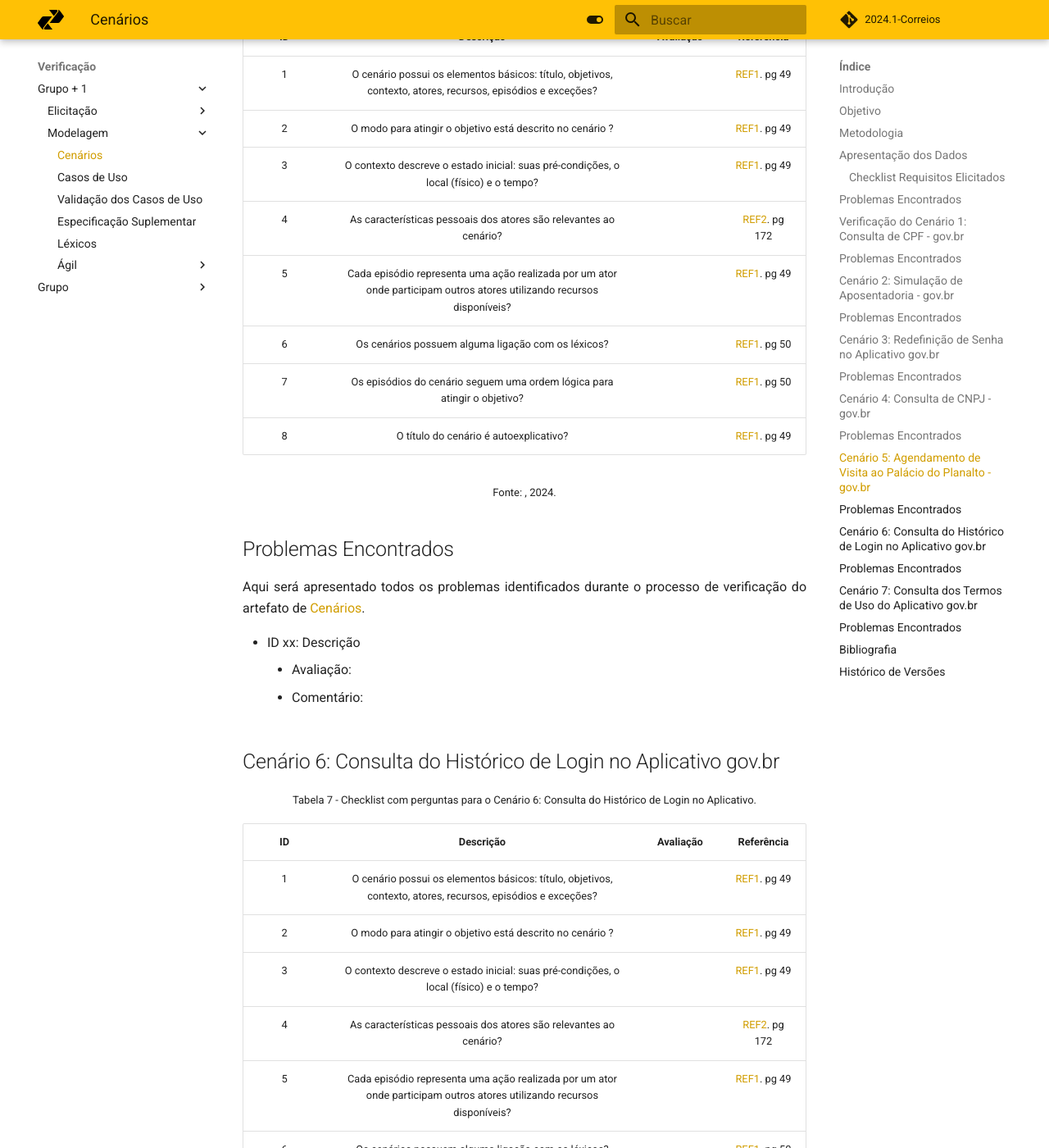
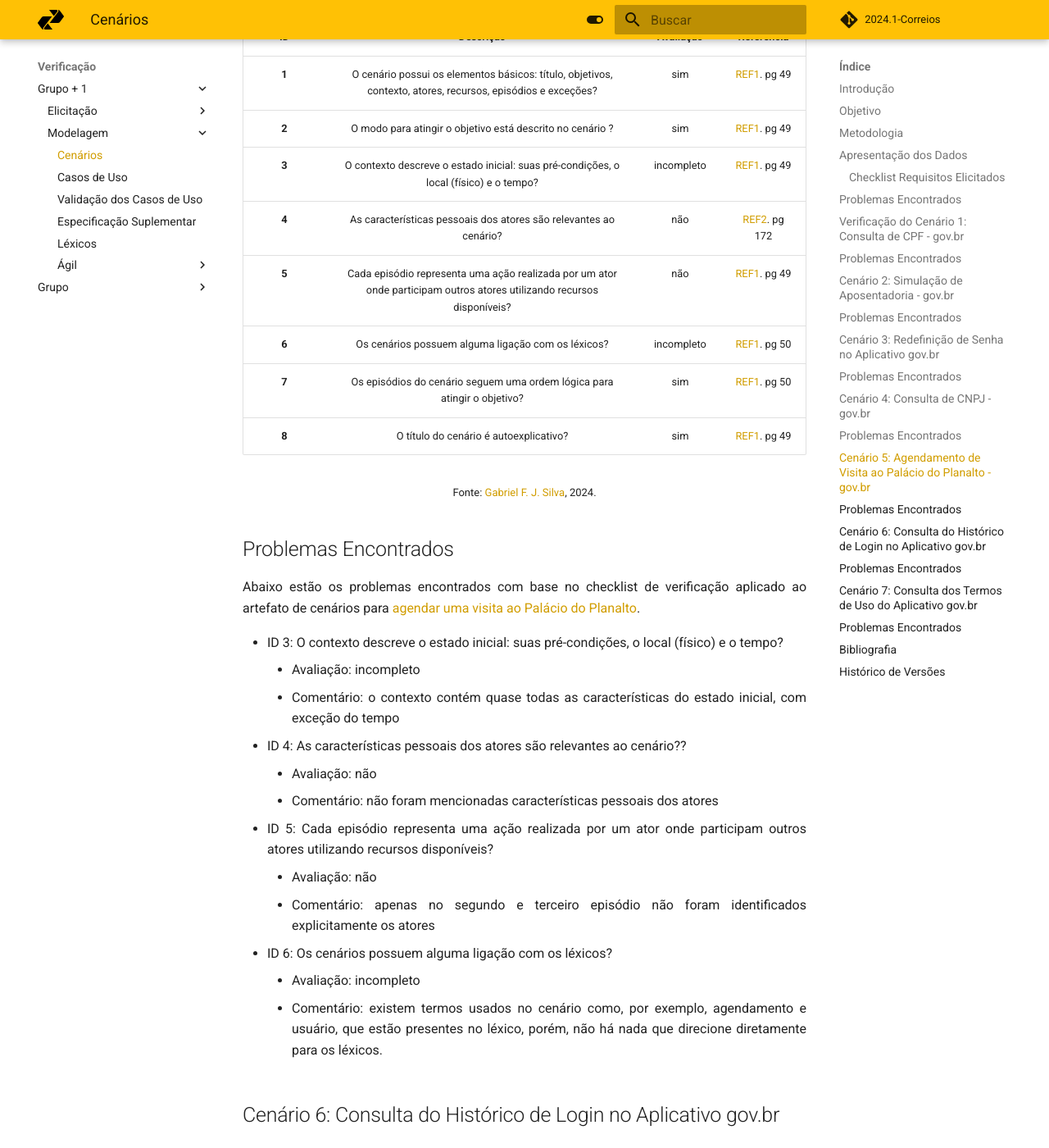
Before and after one commit to Requisitos-de-Software/2024.1-Serasa, an MkDocs documentation site: the page built from docs/verificacao/grupo+1/modelagem/cenarios.md, in a window 1280 px wide and 1400 px high, scrolled down 6188 px. Shown: the whole window at 82% size. Built offline with MkDocs 1.6.1 and Material for MkDocs 9.7.7, drawn with Linux system fonts in a browser that asks for light colours; comment, search, counter and statistics services are not loaded.

Commit message:
Update cenarios.md

```diff
--- a/docs/verificacao/grupo+1/modelagem/cenarios.md
+++ b/docs/verificacao/grupo+1/modelagem/cenarios.md
@@ -169,27 +169,36 @@ Aqui será apresentado todos os problemas identificados durante o processo de ve
 <font size="2"><p style="text-align: center">Tabela 6 - Checklist com perguntas para o Cenário 5: Agendamento de Visita ao Palácio do Planalto.</p></font>
 
 
-|ID| Descrição | Avaliação | Referência|
-|:--:|:--:|:--:|:--:|
-|1| O cenário possui os elementos básicos: título, objetivos, contexto, atores, recursos, episódios e exceções? |  | <a href="#ref1">REF1</a>. pg 49 |
-|2| O modo para atingir o objetivo está descrito no cenário ? |  | <a href="#ref1">REF1</a>. pg 49 |
-|3|  O contexto descreve o estado inicial: suas pré-condições, o local (físico) e o tempo? |  | <a href="#ref1">REF1</a>. pg 49 |
-|4|  As características pessoais dos atores são relevantes ao cenário? |  | <a href="#ref2">REF2</a>. pg 172 |
-|5|  Cada episódio representa uma ação realizada por um ator onde participam outros atores utilizando recursos disponíveis? |  | <a href="#ref1">REF1</a>. pg 49 |
-|6|  Os cenários possuem alguma ligação com os léxicos? |  | <a href="#ref1">REF1</a>. pg 50 |
-|7|  Os episódios do cenário seguem uma ordem lógica para atingir o objetivo?	 |  | <a href="#ref1">REF1</a>. pg 50 |
-|8| O título do cenário é autoexplicativo?	 |  | <a href="#ref1">REF1</a>. pg 49 |
+| ID  | Descrição | Avaliação | Referência|
+| :-: | :-------: | :-------: | :-------: |
+| **1** | O cenário possui os elementos básicos: título, objetivos, contexto, atores, recursos, episódios e exceções? | sim | <a href="#ref1">REF1</a>. pg 49 |
+| **2** | O modo para atingir o objetivo está descrito no cenário ? | sim | <a href="#ref1">REF1</a>. pg 49 |
+| **3** |  O contexto descreve o estado inicial: suas pré-condições, o local (físico) e o tempo? | incompleto | <a href="#ref1">REF1</a>. pg 49 |
+| **4** |  As características pessoais dos atores são relevantes ao cenário? | não | <a href="#ref2">REF2</a>. pg 172 |
+| **5** |  Cada episódio representa uma ação realizada por um ator onde participam outros atores utilizando recursos disponíveis? | não | <a href="#ref1">REF1</a>. pg 49 |
+| **6** |  Os cenários possuem alguma ligação com os léxicos? | incompleto | <a href="#ref1">REF1</a>. pg 50 |
+| **7** |  Os episódios do cenário seguem uma ordem lógica para atingir o objetivo?	 | sim | <a href="#ref1">REF1</a>. pg 50 |
+| **8** | O título do cenário é autoexplicativo?	 | sim | <a href="#ref1">REF1</a>. pg 49 |
 
-<font size="2"><p style="text-align: center">Fonte: [](https://github.com/), 2024.</p></font>
+<font size="2"><p style="text-align: center">Fonte: [Gabriel F. J. Silva](https://github.com/MMcLovin), 2024.</p></font>
 
 
 ## Problemas Encontrados
 
-Aqui será apresentado todos os problemas identificados durante o processo de verificação do artefato de [Cenários](https://requisitos-de-software.github.io/2024.1-Gov.br/#/modelagem/cenarios).
+Abaixo estão os problemas encontrados com base no checklist de verificação aplicado ao artefato de cenários para [agendar uma visita ao Palácio do Planalto](https://requisitos-de-software.github.io/2024.1-Gov.br/#/modelagem/cenarios?id=cen%c3%a1rio-5-agendamento-de-visita-ao-pal%c3%a1cio-do-planalto-govbr).
 
-- ID xx: Descrição
-    - Avaliação:
-    - Comentário:
+- ID 3: O contexto descreve o estado inicial: suas pré-condições, o local (físico) e o tempo?
+    - Avaliação: incompleto
+    - Comentário: o contexto contém quase todas as características do estado inicial, com exceção do tempo
+- ID 4: As características pessoais dos atores são relevantes ao cenário??
+    - Avaliação: não
+    - Comentário: não foram mencionadas características pessoais dos atores
+- ID 5: Cada episódio representa uma ação realizada por um ator onde participam outros atores utilizando recursos disponíveis?
+    - Avaliação: não
+    - Comentário: apenas no segundo e terceiro episódio não foram identificados explicitamente os atores
+- ID 6: Os cenários possuem alguma ligação com os léxicos?
+    - Avaliação: incompleto
+    - Comentário: existem termos usados no cenário como, por exemplo, agendamento e usuário, que estão presentes no léxico, porém, não há nada que direcione diretamente para os léxicos.
 
 
 ## Cenário 6: Consulta do Histórico de Login no Aplicativo gov.br
```
